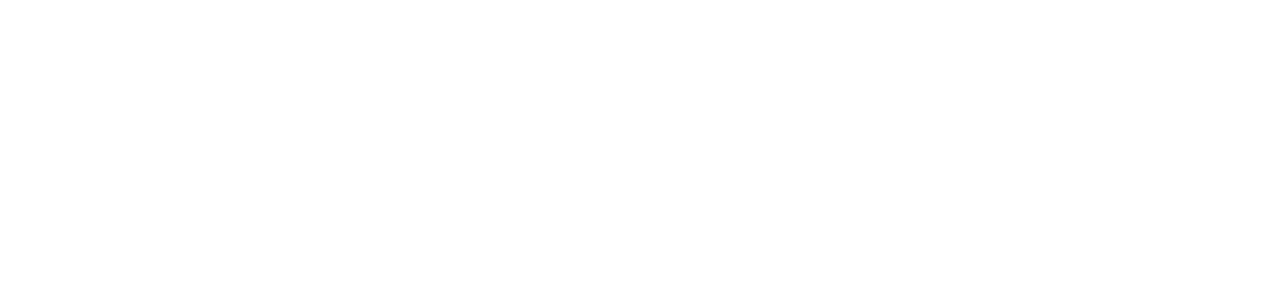
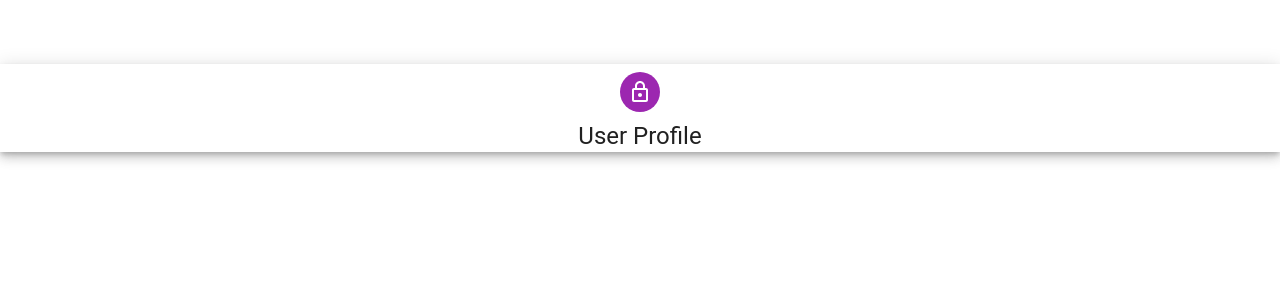
Before and after one commit to amansbhandari/comparify, a React (Create React App) app in the folder client/: page /userprofile in a window 1280 px wide. Shown: the top 300 px of the page. Built offline with nearby package versions, Linux system fonts and the light colour scheme.

Commit message:
Issue 25 | fixing build failure in pipeline

```diff
--- a/client/src/components/user-profile/UserProfile.js
+++ b/client/src/components/user-profile/UserProfile.js
@@ -1,10 +1,8 @@
 import { Box } from "@material-ui/core";
 import React from "react";
-import Authentication from "../authenication/Authentication";
 import useStyles from "../../hooks/use-styles";
 
 
-import Link from '@mui/material/Link';
 import Grid from '@mui/material/Grid';
 import Typography from '@mui/material/Typography';
 import Avatar from '@mui/material/Avatar';
@@ -13,7 +11,6 @@ import Paper from '@mui/material/Paper';
 
 import LockOutlinedIcon from '@mui/icons-material/LockOutlined';
 
-import logo from './../../assets/images/logo.png';
 
 const style = {
     root: {
@@ -37,7 +34,19 @@ const UserProfile = (props) => {
     const classes = useStyles(style);
 
     return(<>
+        <Grid item xs={12} sm={7} md={6} component={Paper} elevation={6} square>
+                <Box className={classes.root}>
+                    <Avatar sx={{ m: 1, bgcolor: 'secondary.main' }}>
+                        <LockOutlinedIcon />
+                    </Avatar>
+                    <Typography component="h1" variant="h5">
+                        User Profile
+                    </Typography>
 
+
+
+                </Box>
+            </Grid>
     </>)
 }
 
```
Also changed, not shown: 1 other file (tests, documents, lock files or other folders).
